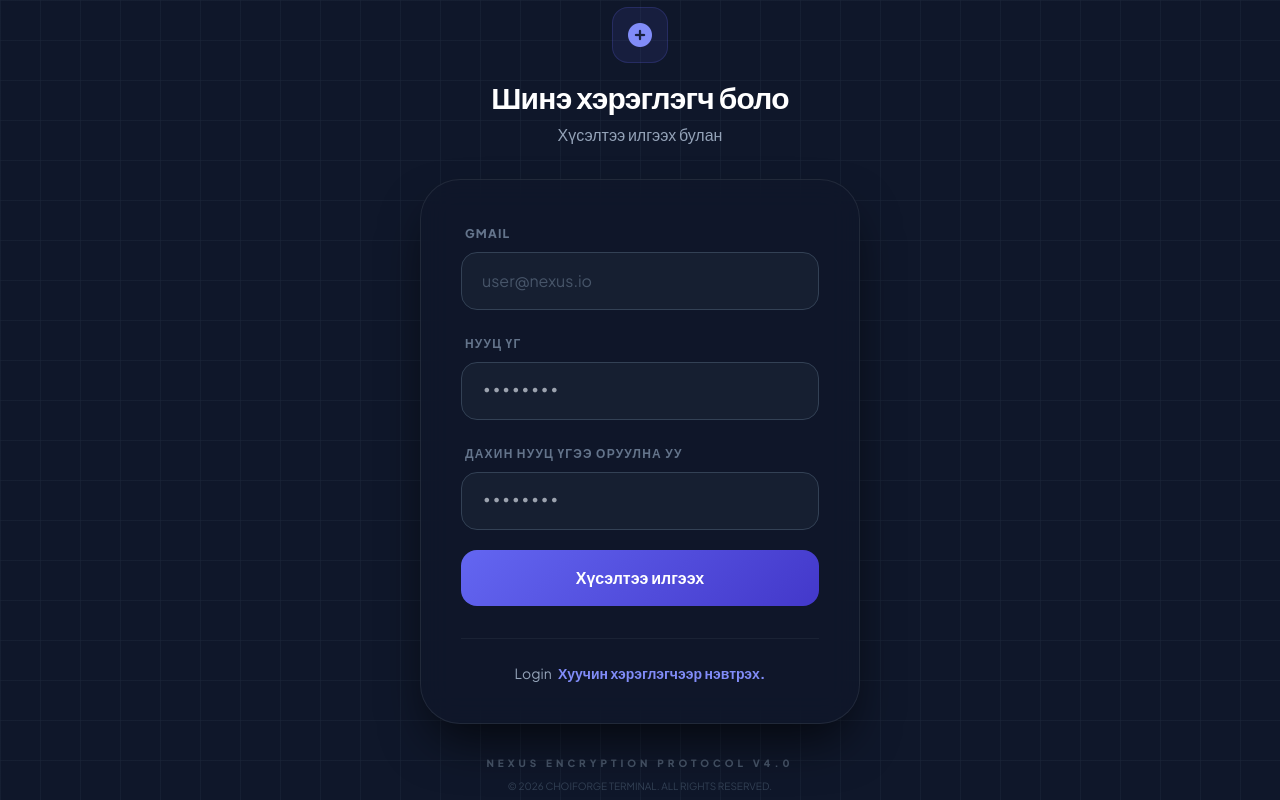
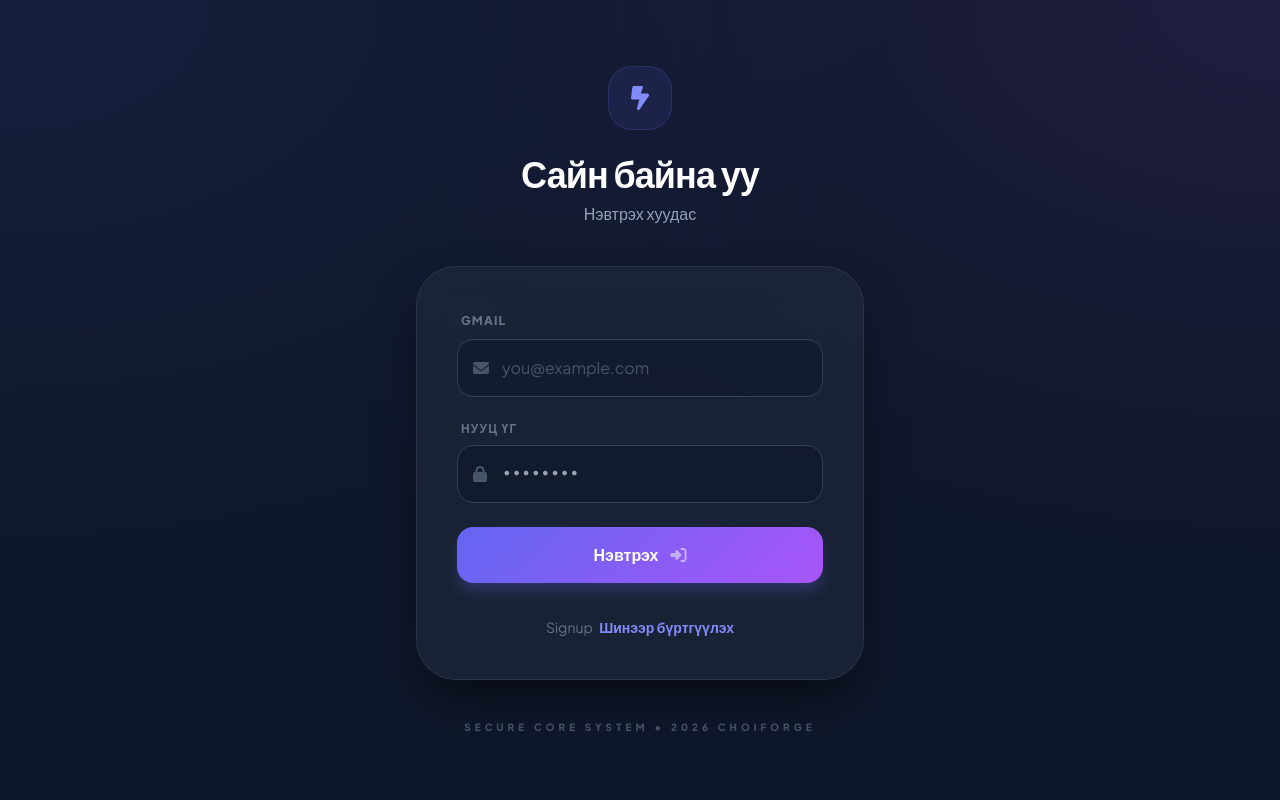
Before and after one commit to choigun0809A/FamilyTreeChoiForge, a Flask app: page /login in a window 1280 px wide. Run offline with Flask 3, Linux system fonts and the light colour scheme; parts of the project's set-up code (start-up, migrations or seed data) failed here and were passed over; some libraries are stand-ins or nearby versions.

Commit message:
returning

```diff
--- a/templates/login.html
+++ b/templates/login.html
@@ -1,9 +1,9 @@
 <!DOCTYPE html>
 <html lang="en">
 <head>
-    <meta charset="UTF-8" />
-    <meta name="viewport" content="width=device-width, initial-scale=1.0" />
-    <title>Nexus | Create Identity</title>
+    <meta charset="UTF-8">
+    <meta name="viewport" content="width=device-width, initial-scale=1.0">
+    <title>Nexus | Login</title>
     <script src="https://cdn.tailwindcss.com"></script>
     <link rel="stylesheet" href="https://cdnjs.cloudflare.com/ajax/libs/font-awesome/6.5.0/css/all.min.css">
     <style>
@@ -12,11 +12,9 @@
         body {
             font-family: "Plus Jakarta Sans", sans-serif;
             background-color: #0f172a;
-            /* Subtle grid pattern background */
             background-image:
-                linear-gradient(rgba(30, 41, 59, 0.5) 1px, transparent 1px),
-                linear-gradient(90deg, rgba(30, 41, 59, 0.5) 1px, transparent 1px);
-            background-size: 40px 40px;
+                radial-gradient(at 0% 0%, rgba(99, 102, 241, 0.1) 0px, transparent 50%),
+                radial-gradient(at 100% 0%, rgba(168, 85, 247, 0.1) 0px, transparent 50%);
             height: 100vh;
             display: flex;
             align-items: center;
@@ -24,171 +22,160 @@
         }
 
         .glass-card {
-            background: rgba(15, 23, 42, 0.8);
+            background: rgba(30, 41, 59, 0.7);
             backdrop-filter: blur(16px);
             border: 1px solid rgba(255, 255, 255, 0.08);
-            box-shadow: 0 25px 50px -12px rgba(0, 0, 0, 0.7);
+            box-shadow: 0 25px 50px -12px rgba(0, 0, 0, 0.6);
         }
 
         .input-field {
-            background: rgba(30, 41, 59, 0.5) !important;
+            background: rgba(15, 23, 42, 0.6) !important;
             border: 1px solid #334155 !important;
             color: white !important;
-            transition: all 0.3s ease;
+            transition: all 0.3s cubic-bezier(0.4, 0, 0.2, 1);
         }
 
         .input-field:focus {
-            border-color: #6366f1 !important;
-            background: rgba(30, 41, 59, 0.8) !important;
-            box-shadow: 0 0 0 4px rgba(99, 102, 241, 0.15);
+            border-color: #818cf8 !important;
+            background: rgba(15, 23, 42, 0.9) !important;
+            box-shadow: 0 0 20px rgba(99, 102, 241, 0.1);
+            transform: translateY(-1px);
         }
 
         .nexus-btn {
-            background: linear-gradient(135deg, #6366f1 0%, #4338ca 100%);
-            transition: all 0.3s cubic-bezier(0.4, 0, 0.2, 1);
+            background: linear-gradient(135deg, #6366f1 0%, #a855f7 100%);
+            box-shadow: 0 10px 15px -3px rgba(99, 102, 241, 0.3);
         }
 
         .nexus-btn:hover {
-            filter: brightness(1.2);
+            filter: brightness(1.1);
             transform: translateY(-1px);
-            box-shadow: 0 10px 20px -5px rgba(99, 102, 241, 0.4);
+            box-shadow: 0 15px 20px -3px rgba(99, 102, 241, 0.4);
+        }
+
+        .custom-checkbox {
+            accent-color: #6366f1;
         }
     </style>
 </head>
-<body class="p-4">
-    <div class="max-w-[440px] w-full">
-        <div class="text-center mb-8">
-            <div class="inline-flex items-center justify-center w-14 h-14 rounded-2xl bg-indigo-500/10 border border-indigo-500/20 mb-4">
-                <i class="fas fa-plus-circle text-2xl text-indigo-400"></i>
+<body class="p-4 overflow-x-hidden">
+    <div class="max-w-sm md:max-w-md w-full">
+        <div class="text-center mb-8 md:mb-10">
+            <div class="inline-flex items-center justify-center w-14 h-14 md:w-16 md:h-16 rounded-3xl bg-indigo-500/10 border border-indigo-500/20 mb-4 md:mb-6 transition-transform hover:rotate-12">
+                <i class="fas fa-bolt-lightning text-xl md:text-2xl text-indigo-400"></i>
             </div>
-            <h1 class="text-3xl font-extrabold text-white tracking-tight">Шинэ хэрэглэгч боло</h1>
-            <p class="text-slate-400 mt-2 font-medium">Хүсэлтээ илгээх булан</p>
+            <h1 class="text-3xl md:text-4xl font-extrabold text-white tracking-tight">Сайн байна уу</h1>
+            <p class="text-slate-400 mt-2 font-medium text-sm md:text-base">Нэвтрэх хуудас</p>
         </div>
 
-        <div class="glass-card rounded-[2.5rem] p-8 md:p-10">
-            <form id="signupForm" class="space-y-5">
+        <div class="glass-card rounded-[2rem] md:rounded-[2.5rem] p-6 md:p-10 relative overflow-hidden">
+            <form id="loginForm" class="space-y-5 md:space-y-6">
                 <div class="space-y-2">
-                    <label class="text-xs font-black uppercase tracking-widest text-slate-500 ml-1" for="email">
+                    <label class="text-[10px] md:text-xs font-black uppercase tracking-widest text-slate-500 ml-1" for="email">
                         Gmail
                     </label>
+                    <div class="relative">
+                        <span class="absolute left-4 top-1/2 -translate-y-1/2 text-slate-600">
+                            <i class="fas fa-envelope text-sm md:text-base"></i>
+                        </span>
                         <input
                             type="email"
                             id="email"
                             required
-                        placeholder="user@nexus.io"
-                        class="input-field w-full px-5 py-4 rounded-2xl outline-none placeholder:text-slate-600"
-                    />
+                            placeholder="you@example.com"
+                            class="input-field w-full pl-11 pr-4 py-3 md:py-4 rounded-xl md:rounded-2xl outline-none placeholder:text-slate-600 text-sm md:text-base"
+                        >
+                    </div>
                 </div>
 
                 <div class="space-y-2">
-                    <label class="text-xs font-black uppercase tracking-widest text-slate-500 ml-1" for="password">
+                    <div class="flex justify-between items-end px-1">
+                        <label class="text-[10px] md:text-xs font-black uppercase tracking-widest text-slate-500" for="password">
                             Нууц үг
                         </label>
+                    </div>
+                    <div class="relative">
+                        <span class="absolute left-4 top-1/2 -translate-y-1/2 text-slate-600">
+                            <i class="fas fa-lock text-sm md:text-base"></i>
+                        </span>
                         <input
                             type="password"
                             id="password"
                             required
-                        minlength="8"
                             placeholder="••••••••"
-                        class="input-field w-full px-5 py-4 rounded-2xl outline-none font-mono"
-                    />
+                            class="input-field w-full pl-11 pr-4 py-3 md:py-4 rounded-xl md:rounded-2xl outline-none font-mono text-sm md:text-base"
+                        >
                     </div>
-
-                <div class="space-y-2">
-                    <label class="text-xs font-black uppercase tracking-widest text-slate-500 ml-1" for="confirm_password">
-                        Дахин нууц үгээ оруулна уу
-                    </label>
-                    <input
-                        type="password"
-                        id="confirm_password"
-                        required
-                        placeholder="••••••••"
-                        class="input-field w-full px-5 py-4 rounded-2xl outline-none font-mono"
-                    />
                 </div>
 
                 <button
                     type="submit"
                     id="submitBtn"
-                    class="nexus-btn w-full text-white font-bold py-4 rounded-2xl flex items-center justify-center gap-3 mt-4"
+                    class="nexus-btn w-full text-white font-bold py-3 md:py-4 rounded-xl md:rounded-2xl flex items-center justify-center gap-3 transition-all active:scale-[0.98] mt-2"
                 >
-                    <span id="btnText">Хүсэлтээ илгээх</span>
-                    <span
-                        id="loadingSpinner"
-                        class="hidden animate-spin h-5 w-5 border-2 border-white/30 border-t-white rounded-full"
-                    ></span>
+                    <span id="btnText" class="text-sm md:text-base">Нэвтрэх</span>
+                    <i id="btnIcon" class="fas fa-sign-in-alt opacity-50 text-sm md:text-base"></i>
+                    <span id="loadingSpinner" class="hidden animate-spin h-4 w-4 md:h-5 md:w-5 border-2 border-white/30 border-t-white rounded-full"></span>
                 </button>
             </form>
 
-            <div class="mt-8 pt-6 border-t border-white/5 text-center">
-                <p class="text-sm text-slate-400">
-                    Login
-                    <a href="/login" class="text-indigo-400 hover:text-indigo-300 font-bold ml-1 transition-colors">Хуучин хэрэглэгчээр нэвтрэх.</a>
+            <div class="mt-6 md:mt-8 text-center">
+                <p class="text-xs md:text-sm text-slate-500 flex flex-col md:inline-block items-center gap-1 md:gap-0">
+                    <span>Signup</span>
+                    <a href="/signup" class="text-indigo-400 hover:text-indigo-300 font-bold md:ml-1 transition-colors">Шинээр бүртгүүлэх</a>
                 </p>
             </div>
         </div>
 
-        <div class="text-center mt-8 space-y-2">
-            <p class="text-[10px] text-slate-600 font-black uppercase tracking-[0.4em]">
-                Nexus Encryption Protocol v4.0
-            </p>
-            <p class="text-[10px] text-slate-700 font-medium">
-                &copy; 2026 CHOIFORGE TERMINAL. ALL RIGHTS RESERVED.
+        <div class="text-center mt-8 md:mt-10 space-y-3 px-2">
+            <p class="text-[9px] md:text-[10px] text-slate-600 font-black uppercase tracking-widest md:tracking-[0.4em]">
+                Secure Core System &bull; 2026 CHOIFORGE
             </p>
         </div>
     </div>
 
     <script>
-        const form = document.getElementById("signupForm");
-        const submitBtn = document.getElementById("submitBtn");
-        const btnText = document.getElementById("btnText");
-        const loadingSpinner = document.getElementById("loadingSpinner");
+        const form = document.getElementById('loginForm');
+        const submitBtn = document.getElementById('submitBtn');
+        const btnText = document.getElementById('btnText');
+        const btnIcon = document.getElementById('btnIcon');
+        const loadingSpinner = document.getElementById('loadingSpinner');
 
-        form.addEventListener("submit", async (e) => {
+        form.addEventListener('submit', async (e) => {
             e.preventDefault();
 
-            const email = document.getElementById("email").value.trim();
-            const password = document.getElementById("password").value;
-            const confirmPassword = document.getElementById("confirm_password").value;
+            const email = document.getElementById('email').value.trim();
+            const password = document.getElementById('password').value;
 
-            if (password !== confirmPassword) {
-                showFeedback("Security Alert: Key mismatch detected.", "red");
-                return;
-            }
-
-            // Set loading UI
-            btnText.textContent = "Processing...";
-            loadingSpinner.classList.remove("hidden");
+            // Loading State
+            btnText.textContent = "Verifying...";
+            btnIcon.classList.add('hidden');
+            loadingSpinner.classList.remove('hidden');
             submitBtn.disabled = true;
 
             try {
-                const response = await fetch("/signup", {
-                    method: "POST",
-                    headers: { "Content-Type": "application/json" },
-                    body: JSON.stringify({ email, password }),
+                const response = await fetch('/login', {
+                    method: 'POST',
+                    headers: { 'Content-Type': 'application/json' },
+                    body: JSON.stringify({ email, password })
                 });
 
                 const data = await response.json();
 
                 if (data.success) {
-                    alert("Account Synced Successfully. Redirecting to Login...");
-                    window.location.href = "/login";
+                    window.location.href = '/';
                 } else {
-                    alert("Initialization Failed: " + data.message);
+                    alert('Access Denied: ' + (data.message || 'Check credentials'));
                 }
             } catch (error) {
-                alert("Terminal Error: Check Uplink Connection.");
+                alert('Terminal Error: Connection to host lost');
             } finally {
-                btnText.textContent = "Establish Connection";
-                loadingSpinner.classList.add("hidden");
+                btnText.textContent = "Initiate Session";
+                btnIcon.classList.remove('hidden');
+                loadingSpinner.classList.add('hidden');
                 submitBtn.disabled = false;
             }
         });
-
-        // Helper for internal status messages if you add an alert box later
-        function showFeedback(msg, color) {
-            alert(msg);
-        }
     </script>
 </body>
 </html>
```
Lines whose indentation alone changed are shown as unchanged.
